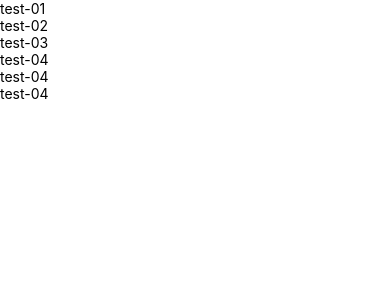
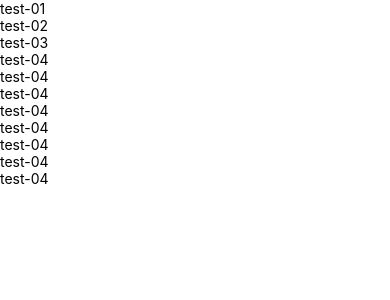
Before and after one commit to GovindSharmaTW/test-task, a React Native app: screen / in a window 390 px wide. Shown: the top 300 px of the page. Built offline with nearby package versions, Linux system fonts and the light colour scheme.

Commit message:
merged main into development

```diff
--- a/App.tsx
+++ b/App.tsx
@@ -20,7 +20,12 @@ function App() {
     { id: 3, title: 'test-03', body: 'Lorem ipsum dummy test' },
     { id: 4, title: 'test-04', body: 'Lorem ipsum dummy test' },
     { id: 5, title: 'test-04', body: 'Lorem ipsum dummy test_development_new' },
-    { id: 6, title: 'test-04', body: 'Lorem ipsum dummy test_dev' }
+    { id: 6, title: 'test-04', body: 'Lorem ipsum dummy test_dev' },
+    { id: 7, title: 'test-04', body: 'Lorem ipsum dummy test_development' },
+    { id: 8, title: 'test-04', body: 'Lorem ipsum dummy main' },
+    { id: 9, title: 'test-04', body: 'Lorem ipsum dummy main_second' },
+    { id: 10, title: 'test-04', body: 'Lorem ipsum dummy test_development_diff2' },
+    { id: 11, title: 'test-04', body: 'Lorem ipsum dummy test_main' }
   ];
 
   return (
```
